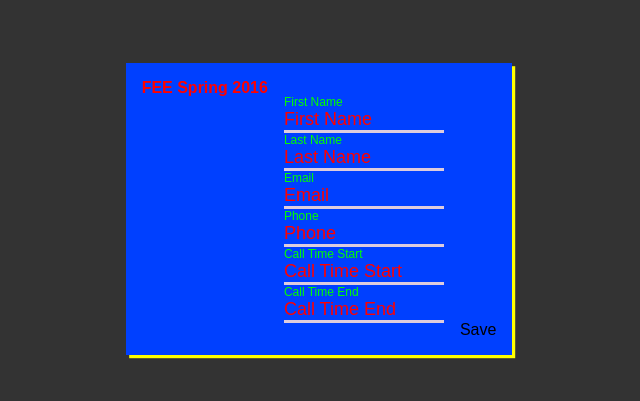
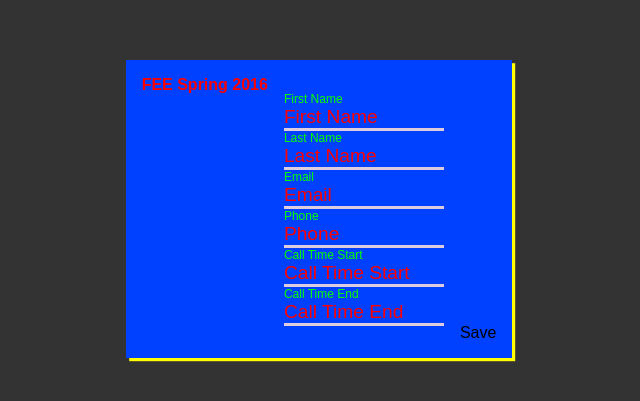
Before and after one commit to steftheo/05-form-modal, a website: page public/index.html in a window 1280 px wide. Shown: the part 191-592 px from the top of the page, without its empty margins (321-961 px from the left). Drawn offline with nearby package versions, Linux system fonts and the light colour scheme; files that its build step writes are made by us from their sources.

Commit message:
all but style

```diff
--- a/styles/app.scss
+++ b/styles/app.scss
@@ -9,12 +9,9 @@
 
 .modal-container {
   display: flex;
-  position: fixed;
-  top: 0;
-  right: 0;
-  bottom: 0;
-  left: 0;
   justify-content: center;
+  min-height: 100vh;
+  padding: $gutter;
 
   background: $background-haze;
 
@@ -44,7 +41,7 @@
   min-width: $input-min-width;
   border-bottom: $brand-border;
   color: $card-text-color;
-  font-size: 18px;
+  font-size: 1.2rem;
 }
 
 
@@ -58,3 +55,7 @@
   display: flex;
   align-items: flex-end;
 }
+
+.form-button {
+  border-radius: 0.2rem;
+}
```
